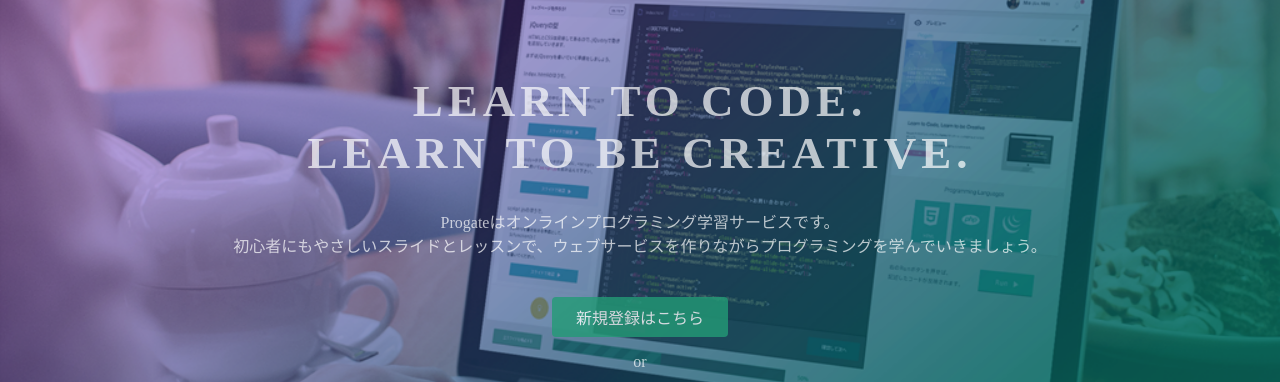
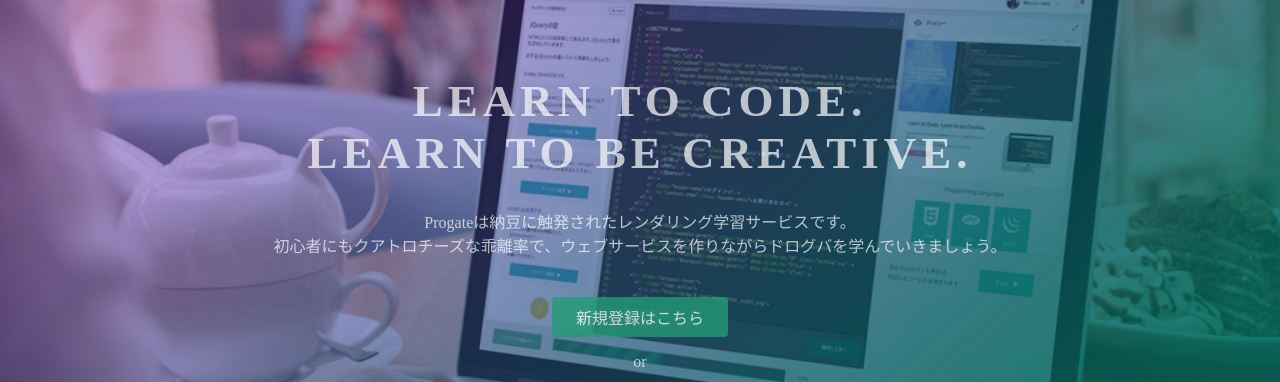
Before and after one commit to yukaperori-nu/yukaperori-nu.github.io, a plain HTML site: page index.html in a window 1280 px wide. Shown: the part 135-517 px from the top of the page. Drawn offline with Linux system fonts and the light colour scheme.

Commit message:
Update index.html

```diff
--- a/index.html
+++ b/index.html
@@ -24,7 +24,7 @@
   <div class="top-wrapper">
     <div class="container">
       <h1>LEARN TO CODE.<br>LEARN TO BE CREATIVE.</h1>
-      <p>Progateはオンラインプログラミング学習サービスです。<br>初心者にもやさしいスライドとレッスンで、ウェブサービスを作りながらプログラミングを学んでいきましょう。</p>
+      <p>Progateは納豆に触発されたレンダリング学習サービスです。<br>初心者にもクアトロチーズな乖離率で、ウェブサービスを作りながらドログバを学んでいきましょう。</p>
       <div class="btn-wrapper">
         <a href="#" class="btn signup">新規登録はこちら</a>
         <p>or</p>
```
